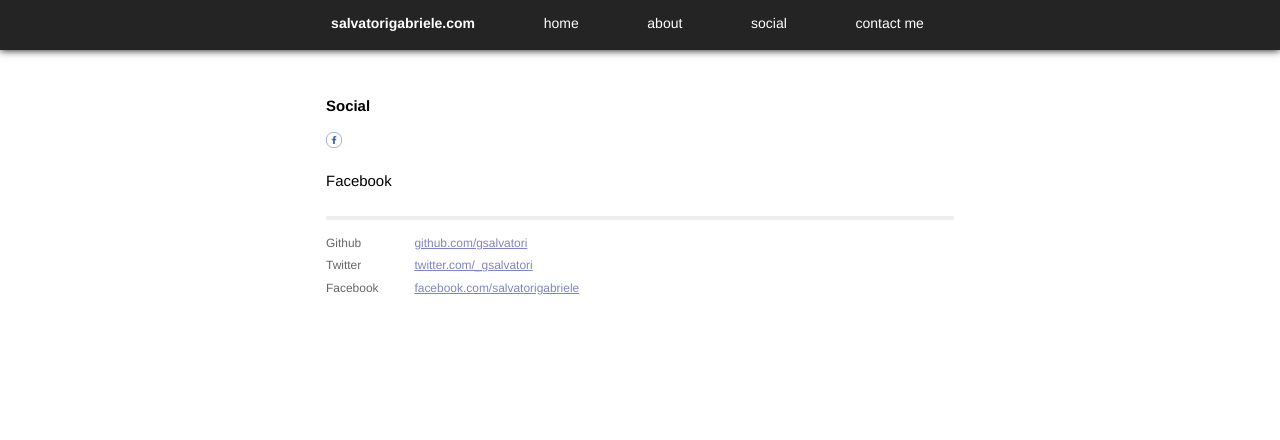
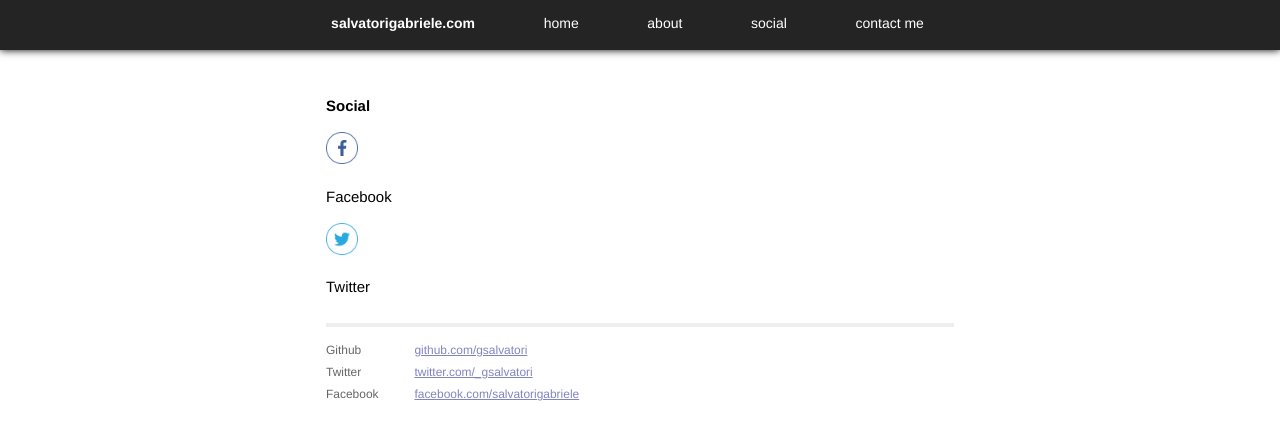
Before and after one commit to gsalvatori/salvatorigabriele.com, a Jekyll site: the page built from social.html, in a window 1280 px wide. Shown: the top 440 px of the page. Built offline with Jekyll 4.4.1, drawn with Linux system fonts in a browser that asks for light colours; Markdown is read by kramdown in place of the engine named in the settings.

Commit message:
Update social.html

```diff
--- a/social.html
+++ b/social.html
@@ -6,7 +6,10 @@
 <div id="home">
   <h1>Social</h1>
 
-  <a href="" target="_blank"><img src="images/facebook.png" border="0" width="16" height="16" /></a>
+  <a href="" target="_blank"><img src="images/facebook.png" border="0" width="32" height="32" /></a>
   <p>Facebook</p>
 
+  <a href="" target="_blank"><img src="images/twitter.png" border="0" width="32" height="32" /></a>
+  <p>Twitter</p>
+
 </div>
```
